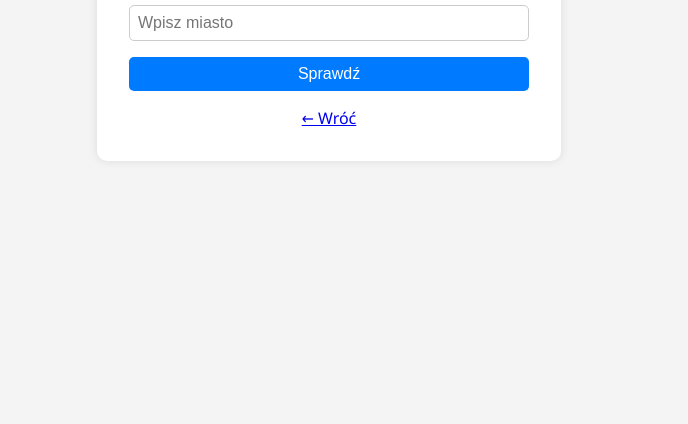
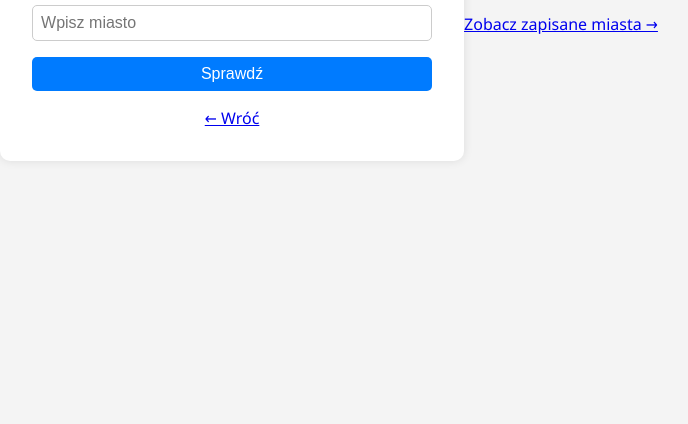
Before and after one commit to DKKurdi/PWA-S1, a website: page public/weather.html in a window 1280 px wide. Shown: the part 376-800 px from the top of the page, without its empty margins (311-999 px from the left). Drawn offline with Linux system fonts and the light colour scheme.

Commit message:
Update weather.html

```diff
--- a/public/weather.html
+++ b/public/weather.html
@@ -79,5 +79,8 @@
     };
   }
 </script>
+
+  <a href="saved.html">Zobacz zapisane miasta →</a>
+
 </body>
 </html>
```
